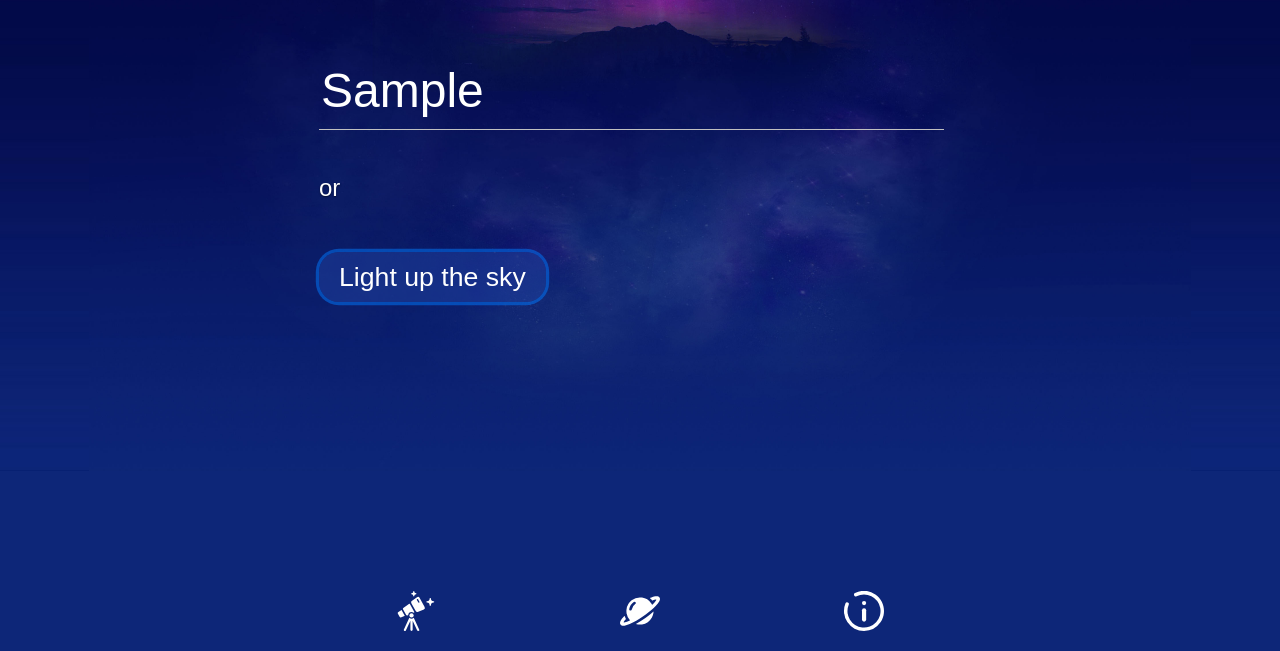
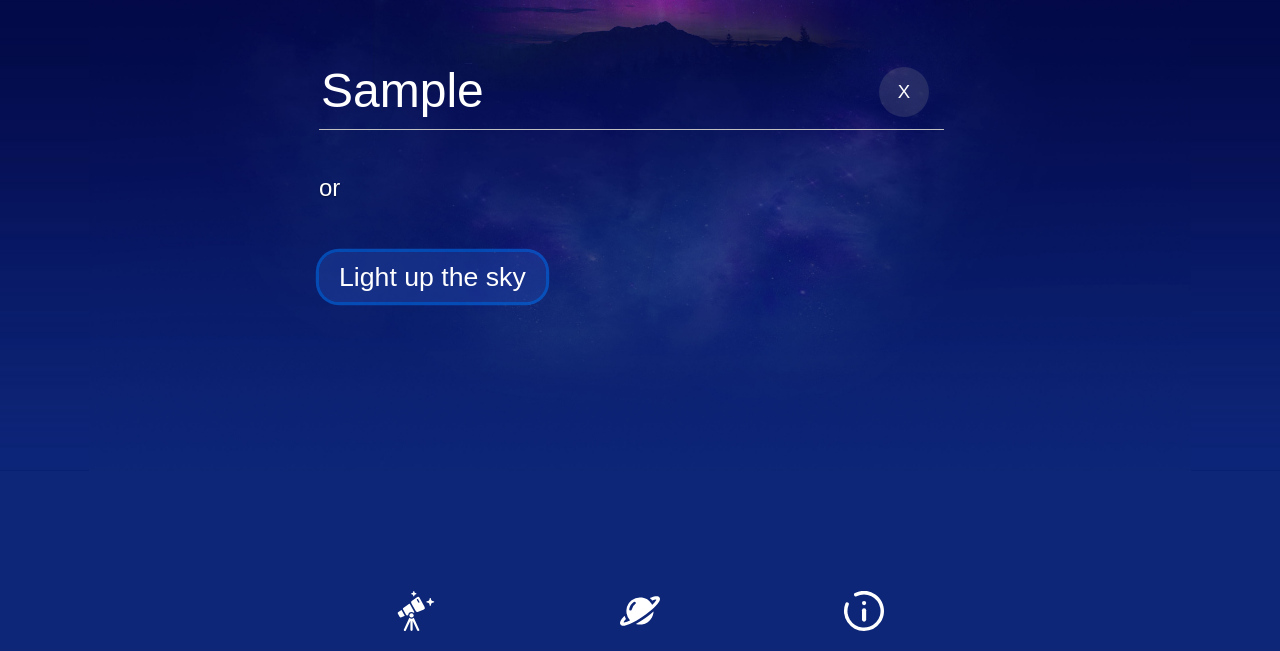
Before and after one commit to stargazing-tapestry/stargazing-static, a website: page src/index.html in a window 1280 px wide. Both pictures are taken after typing "Sample" into the empty fields and a click on the button "Light up the sky". Shown: the part 149-800 px from the top of the page. Drawn offline with nearby package versions, Linux system fonts and the light colour scheme; no server answers; a web font is replaced by a local one.

Commit message:
Added clear button in search box

```diff
--- a/src/index.html
+++ b/src/index.html
@@ -30,6 +30,7 @@
           </div>
           <div class="search-box autocomplete">
             <input type="text" class="form-control form-control-lg search" id="search-input" placeholder="Search the sky...">
+            <button class="close-icon" onclick="return clearSearchText();" type="reset" >X</button>
           </div>
           <p class="or">or</p>
           <button class="btn btn-primary search-btn" onclick="return sendToServer();">Light up the sky</button>
--- a/src/index.js
+++ b/src/index.js
@@ -104,6 +104,7 @@ function autocomplete(inp, arr) {
     /* close any already open lists of autocompleted values */
     closeAllLists();
     if (!val) { return false; }
+    showClearButton((val.length > 0));
     currentFocus = -1;
     /* create a DIV element that will contain the items (values): */
     a = document.createElement('DIV');
@@ -158,6 +159,8 @@ function autocomplete(inp, arr) {
         /* and simulate a click on the "active" item: */
         if (x) x[currentFocus].click();
       }
+    } else if (e.keyCode == 8 || e.keyCode == 16) {
+      if (this.value.length == 1) showClearButton(false);
     }
   });
   function addActive(x) {
@@ -240,6 +243,18 @@ function closeDetails() {
   document.getElementById('bigcrunch').innerHTML = '';
   document.getElementById('bigcrunch').classList.remove("bigcrunch-visible");
   document.getElementById('search-details').style.width = '0%';
+}
+
+function clearSearchText() {
+  $('#search-input').val('');
+  showClearButton(false);
+}
+
+function showClearButton(show) {
+  if(show)
+    $('.close-icon').show();
+  else
+    $('.close-icon').hide();
 }
 
 function getRandomColor() {
--- a/src/styles.css
+++ b/src/styles.css
@@ -227,10 +227,28 @@ footer {
 }
 
 .autocomplete-active {
-  /*when navigating through the items using the arrow keys:*/
-  /* background-color: DodgerBlue !important; */
   color: #adb4bba9;
-	/* background-color: rgba(0, 0, 0, 0.281); */
+}
+
+.close-icon {
+	border:1px solid transparent;
+	background-color: transparent;
+	display: none;
+	vertical-align: middle;
+  outline: 0;
+  cursor: pointer;
+	width: 50px;
+	height: 50px;
+	position: absolute;
+	background-color: rgba(153, 150, 150, 0.192);
+	z-index:1;
+	right: 15px;
+	top: 40px;
+	bottom: 0;
+	margin: auto;
+	padding: 2px;
+	border-radius: 50%;
+	color: white;
 }
 
 /* Details page (maybe) */
```
